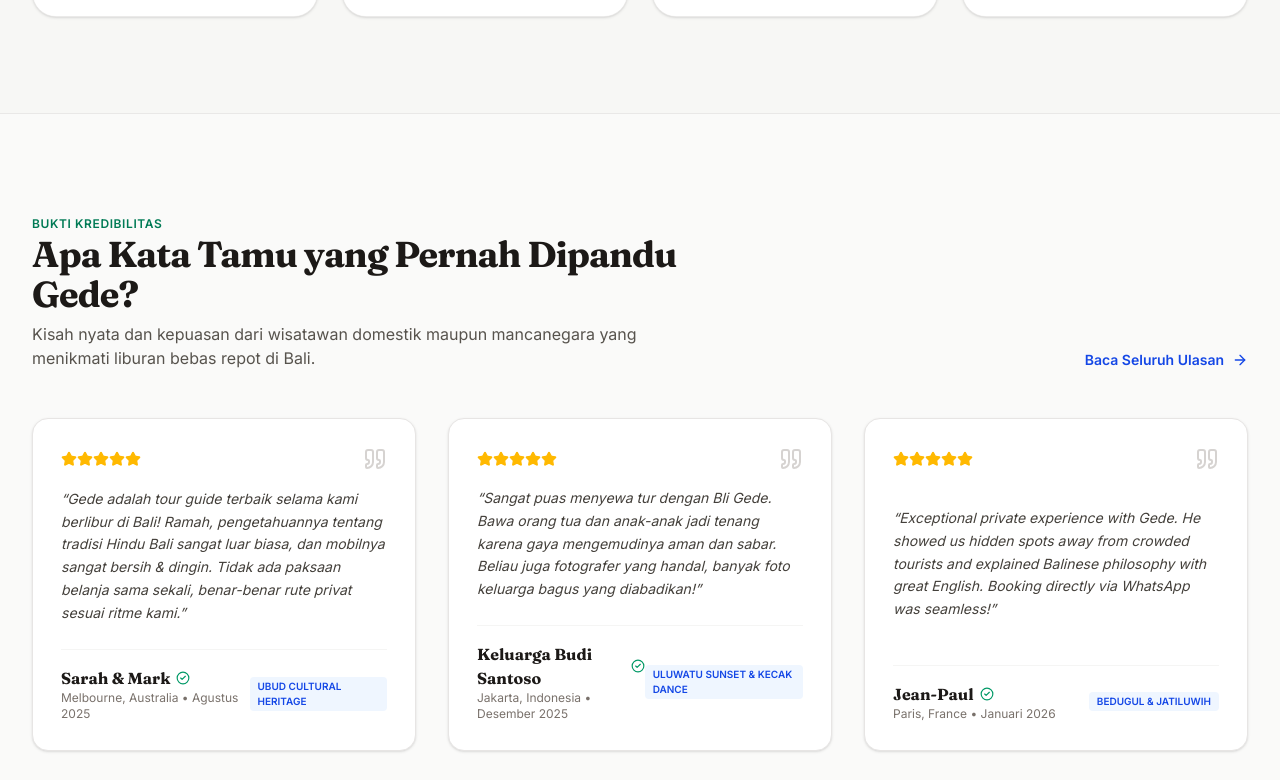
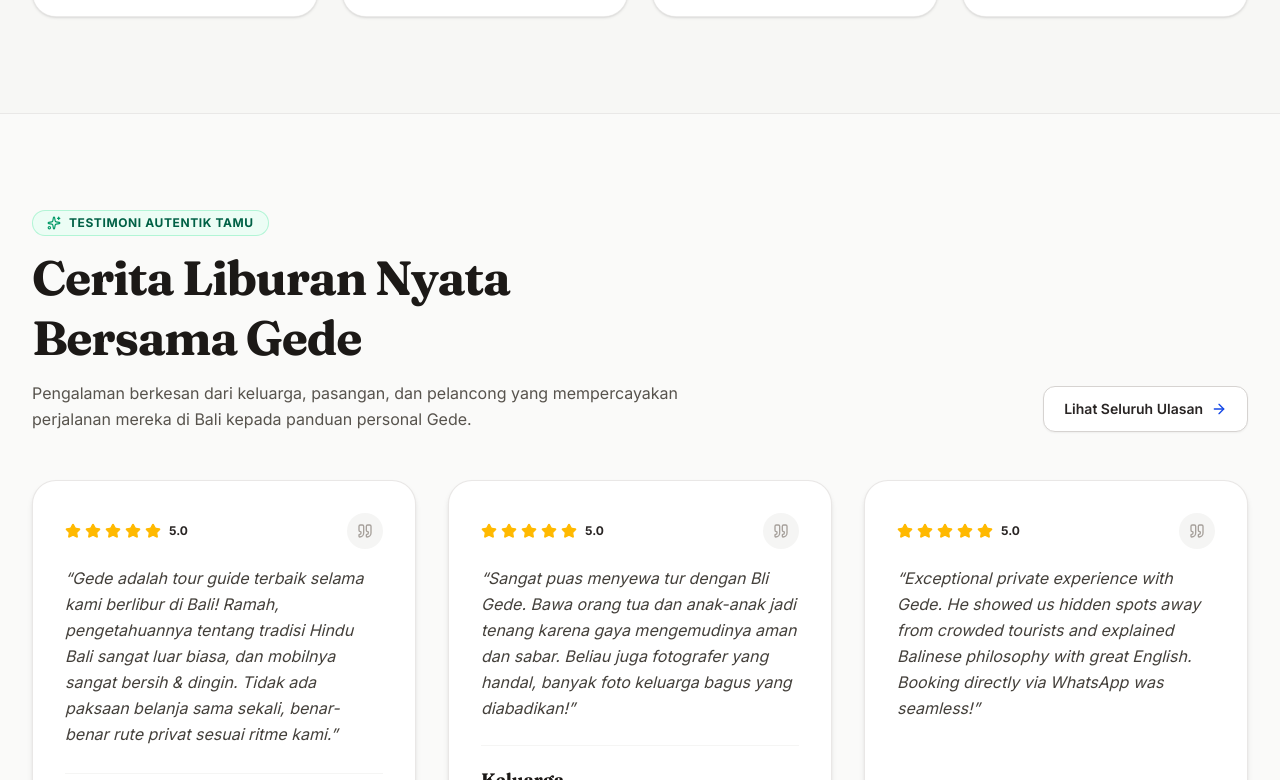
Before and after one commit to sumestawsome/gedebaliguide, a Next.js app: page / in a window 1280 px wide. Shown: the part 2980-3760 px from the top of the page. Built offline with nearby package versions, Linux system fonts and the light colour scheme.

Commit message:
feat(beranda): buat seksi testimoni singkat bintang lima

```diff
--- a/src/components/home/TestimonialsSection.tsx
+++ b/src/components/home/TestimonialsSection.tsx
@@ -1,6 +1,9 @@
+"use client";
+
 import React from "react";
 import Link from "next/link";
-import { Star, Quote, ArrowRight, CheckCircle2 } from "lucide-react";
+import { Star, Quote, ArrowRight, CheckCircle2, HeartHandshake, Sparkles } from "lucide-react";
+import { motion } from "framer-motion";
 import { mockReviews } from "@/data/mock-data";
 
 export default function TestimonialsSection() {
@@ -13,72 +16,89 @@ export default function TestimonialsSection() {
   }
 
   return (
-    <section className="py-16 md:py-24">
+    <section className="py-16 md:py-24 bg-[#fafaf9] relative overflow-hidden">
       <div className="mx-auto max-w-7xl px-4 sm:px-6 lg:px-8">
         {/* Section Header */}
-        <div className="flex flex-col md:flex-row md:items-end justify-between gap-4 mb-12">
-          <div className="space-y-2 max-w-2xl">
-            <span className="text-xs font-semibold uppercase tracking-wider text-emerald-700">
-              Bukti Kredibilitas
-            </span>
-            <h2 className="font-serif text-3xl sm:text-4xl font-bold tracking-tight text-stone-900">
-              Apa Kata Tamu yang Pernah Dipandu Gede?
+        <div className="flex flex-col md:flex-row md:items-end justify-between gap-6 mb-12">
+          <div className="space-y-3 max-w-2xl">
+            <div className="inline-flex items-center gap-2 rounded-full bg-emerald-50 border border-emerald-200/80 px-3.5 py-1 text-xs font-bold uppercase tracking-wider text-emerald-800">
+              <Sparkles className="h-3.5 w-3.5 text-emerald-600" />
+              <span>Testimoni Autentik Tamu</span>
+            </div>
+
+            <h2 className="font-serif text-3xl sm:text-4xl lg:text-5xl font-bold tracking-tight text-stone-900 leading-tight">
+              Cerita Liburan Nyata Bersama Gede
             </h2>
-            <p className="text-stone-600 text-sm sm:text-base">
-              Kisah nyata dan kepuasan dari wisatawan domestik maupun mancanegara yang menikmati liburan bebas repot di Bali.
+
+            <p className="text-stone-600 text-sm sm:text-base leading-relaxed font-sans">
+              Pengalaman berkesan dari keluarga, pasangan, dan pelancong yang mempercayakan perjalanan mereka di Bali kepada panduan personal Gede.
             </p>
           </div>
+
           <Link
             href="/reviews"
-            className="inline-flex items-center gap-2 text-sm font-semibold text-blue-700 hover:text-blue-800 group"
+            className="inline-flex items-center gap-2 rounded-xl border border-stone-300 bg-white px-5 py-3 text-sm font-semibold text-stone-800 shadow-xs hover:bg-stone-50 hover:border-stone-400 transition-all group shrink-0"
           >
-            <span>Baca Seluruh Ulasan</span>
-            <ArrowRight className="h-4 w-4 transition-transform group-hover:translate-x-1" />
+            <span>Lihat Seluruh Ulasan</span>
+            <ArrowRight className="h-4 w-4 transition-transform group-hover:translate-x-1 text-blue-700" />
           </Link>
         </div>
 
-        {/* Testimonials Grid */}
+        {/* Testimonials Cards Grid */}
         <div className="grid grid-cols-1 md:grid-cols-3 gap-8">
-          {approvedFeaturedReviews.map((review) => (
-            <div
+          {approvedFeaturedReviews.map((review, index) => (
+            <motion.div
               key={review.id}
-              className="relative flex flex-col justify-between rounded-2xl border border-stone-200 bg-white p-7 shadow-sm hover:shadow-md transition-shadow"
+              initial={{ opacity: 0, y: 20 }}
+              whileInView={{ opacity: 1, y: 0 }}
+              viewport={{ once: true, margin: "-40px" }}
+              transition={{ duration: 0.5, delay: index * 0.1 }}
+              className="relative flex flex-col justify-between rounded-3xl border border-stone-200/90 bg-white p-7 sm:p-8 shadow-md hover:shadow-xl transition-all duration-300 group"
             >
-              {/* Quote Icon */}
+              {/* Header: Stars & Quote Icon */}
+              <div>
                 <div className="flex items-center justify-between mb-4">
-                <div className="flex text-amber-400">
+                  <div className="flex items-center gap-1">
                     {[...Array(review.rating)].map((_, i) => (
                       <Star key={i} className="h-4 w-4 fill-amber-400 text-amber-400" />
                     ))}
-                </div>
-                <Quote className="h-6 w-6 text-stone-300" />
+                    <span className="ml-1 text-xs font-bold text-stone-800">
+                      5.0
+                    </span>
                   </div>
 
-              {/* Content */}
-              <blockquote className="text-sm text-stone-700 leading-relaxed italic mb-6">
+                  <div className="flex h-9 w-9 items-center justify-center rounded-full bg-stone-100 text-stone-400 group-hover:bg-amber-100 group-hover:text-amber-700 transition-colors">
+                    <Quote className="h-4 w-4" />
+                  </div>
+                </div>
+
+                {/* Testimonial Quote Text */}
+                <blockquote className="text-sm sm:text-base text-stone-700 leading-relaxed italic mb-6 font-sans">
                   &ldquo;{review.content}&rdquo;
                 </blockquote>
+              </div>
 
-              {/* Author Info */}
-              <div className="pt-4 border-t border-stone-100 flex items-center justify-between">
+              {/* Footer: Author Info & Verified Badge */}
+              <div className="pt-5 border-t border-stone-100 flex items-end justify-between gap-3 mt-auto">
                 <div>
-                  <h4 className="font-serif text-base font-bold text-stone-900 flex items-center gap-1.5">
+                  <h4 className="font-serif text-base sm:text-lg font-bold text-stone-900 flex items-center gap-1.5">
                     <span>{review.authorName}</span>
                     <span title="Tamu Terverifikasi" className="inline-flex items-center">
-                      <CheckCircle2 className="h-3.5 w-3.5 text-emerald-600 inline" />
+                      <CheckCircle2 className="h-4 w-4 text-emerald-600 inline" />
                     </span>
                   </h4>
-                  <p className="text-xs text-stone-500">
+                  <p className="text-xs text-stone-500 mt-0.5">
                     {review.authorOrigin} {review.dateOfTrip && `• ${review.dateOfTrip}`}
                   </p>
                 </div>
+
                 {review.tourName && (
-                  <span className="text-[10px] uppercase font-semibold text-blue-700 bg-blue-50 px-2 py-0.5 rounded">
+                  <span className="text-[10px] font-bold uppercase tracking-wider text-blue-700 bg-blue-50 border border-blue-100 px-2.5 py-1 rounded-lg shrink-0">
                     {review.tourName}
                   </span>
                 )}
               </div>
-            </div>
+            </motion.div>
           ))}
         </div>
       </div>
```
Also changed, not shown: .ngodingpakeai/pending.json. Lines whose indentation alone changed are shown as unchanged.
